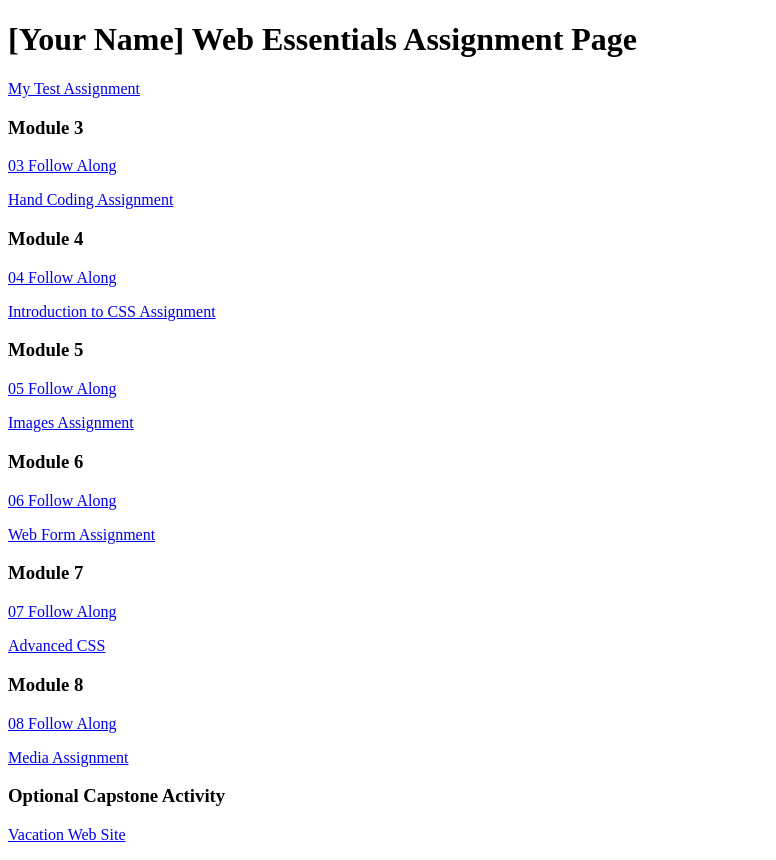
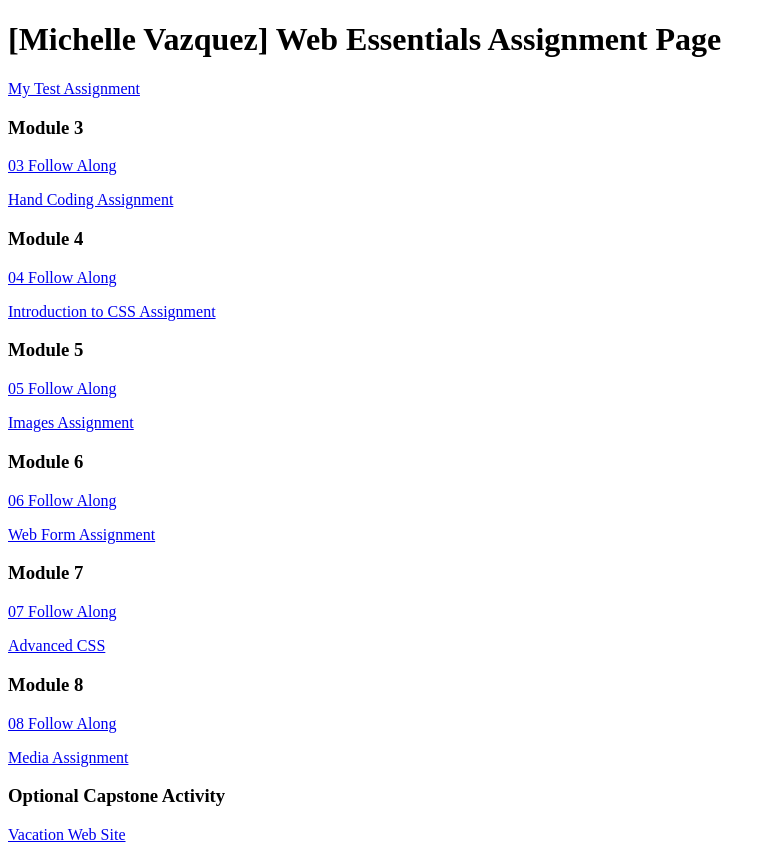
Before and after one commit to mimivaz22/dwdd1600, a plain HTML site: page index.html in a window 1280 px wide. Shown: the whole page, without its empty margins (0-776 px from the left). Drawn offline with Linux system fonts and the light colour scheme.

Commit message:
Added my Name

```diff
--- a/index.html
+++ b/index.html
@@ -6,7 +6,7 @@
 		<title>dwdd 1600 assignment list page</title>
 	</head>
 	<body>
-		<h1>[Your Name] Web Essentials Assignment Page</h1>
+		<h1> [Michelle Vazquez] Web Essentials Assignment Page</h1>
 		<p><a href="01test">My Test Assignment</a></p>
 
 		<h3>Module 3</h3>
```
